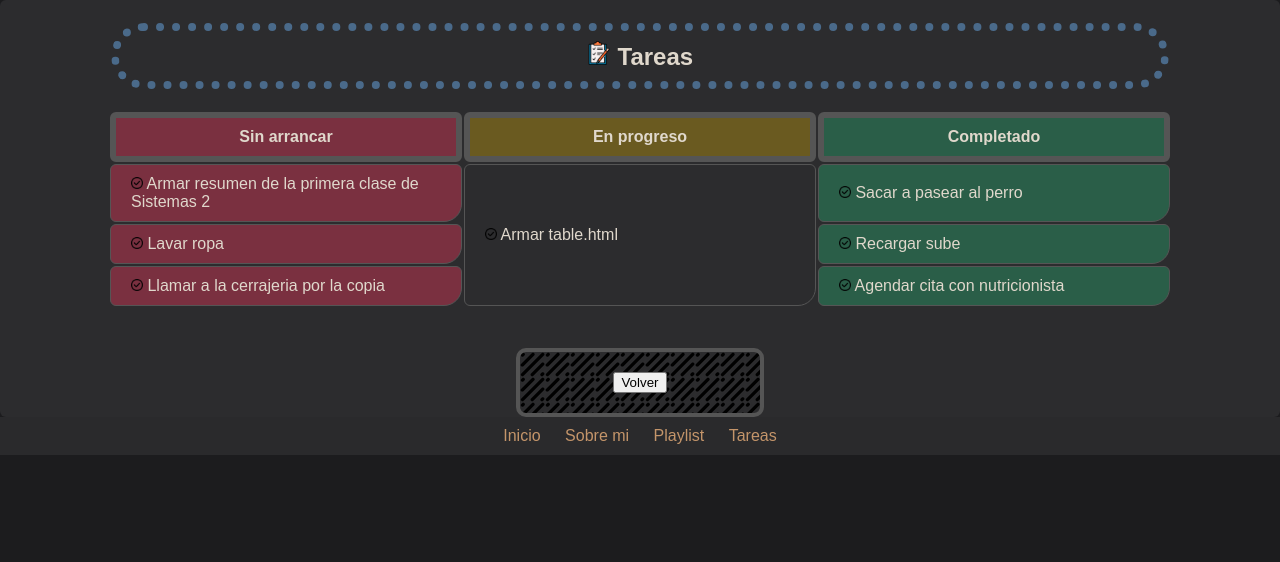
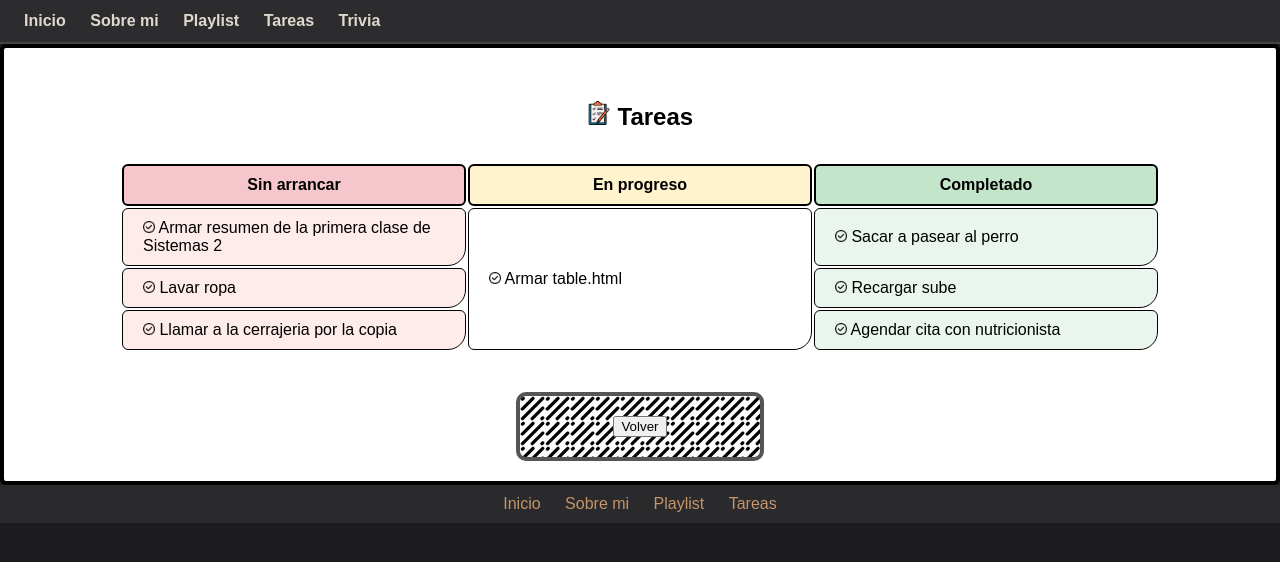
Before and after one commit to gochiguire/uade-diseno-web, a plain HTML site: page pages/table.html in a window 1280 px wide. Drawn offline with Linux system fonts and the light colour scheme.

Commit message:
actualizar tabla

```diff
--- a/estilos.css
+++ b/estilos.css
@@ -5,6 +5,29 @@
     margin: 0;
     padding: 0;
     box-sizing: border-box;
+}
+.site-header {
+    background-color: #2c2c2e;
+    border-bottom: 2px solid #444444;
+    padding: 12px 24px;
+}
+.site-header nav ul {
+    list-style: none;
+    margin: 0;
+    padding: 0;
+}
+.site-header nav ul li {
+    display: inline-block;
+    margin-right: 20px;
+}
+.site-header nav ul li a {
+    color: #e0d8cc;
+    text-decoration: none;
+    font-weight: bold;
+}
+.site-header nav ul li a:hover {
+    color: #ffffff;
+    text-decoration: underline;
 }
 p {
     color: #c8bfb4;
@@ -64,69 +87,68 @@
     margin-bottom: 10px;
 }
 .to-start-header {
-    background-color: #7a3040;
-    color: #e0d8cc;
+    background-color: #f5c6cb;
+    color: #000000;
     border-radius: 6px;
-    border-color: #555555;
+    border-color: #000000;
 }
 .in-progress-header {
-    background-color: #6a5a20;
-    color: #e0d8cc;
+    background-color: #fff3cd;
+    color: #000000;
     border-radius: 6px;
-    border-color: #555555;
+    border-color: #000000;
 }
 .completed-header {
-    background-color: #2a5e48;
-    color: #e0d8cc;
+    background-color: #c3e6cb;
+    color: #000000;
     border-radius: 6px;
 }
 .to-start-data {
-    background-color: #7a3040;
-    color: #e0d8cc;
+    background-color: #fdecea;
+    color: #000000;
     border-radius: 6px;
 }
 .completed-data {
-    background-color: #2a5e48;
-    color: #e0d8cc;
+    background-color: #eaf6ed;
+    color: #000000;
     border-radius: 6px;
 }
 .clear-section {
-    background-color: #2c2c2e;
-    color: #e0d8cc;
+    background-color: #ffffff;
+    color: #000000;
+    border: 4px solid #000000;
     border-radius: 6px;
+    padding: 20px;
 }
 .cell-header {
     padding: 10px 20px;
     width: 300px;
-    border-color: #555555;
+    border-color: #000000;
     border-radius: 6px;
-    border-width: 6px;
+    border-width: 2px;
     border-style: solid;
 }
 .cell-header:hover {
-    box-shadow: 0px 0px 10px rgba(0, 0, 0, 0.5);
+    box-shadow: 0px 0px 10px rgba(0, 0, 0, 0.3);
 }
 .cell-data {
     padding: 10px 20px;
     width: 300px;
     border-radius: 6px;
     border-bottom-right-radius: 18px;
-    border-color: #555555;
+    border-color: #000000;
     border-width: 1px;
     border-style: solid;
 }
 .cell-data:hover {
-    box-shadow: 0px 0px 10px rgba(0, 0, 0, 0.5);
+    box-shadow: 0px 0px 10px rgba(0, 0, 0, 0.3);
 }
 .task-table {
     padding-bottom: 40px;
 }
 .table-main-header {
     padding: 10px 20px;
-    border-width: 8px;
-    border-radius: 50px;
-    border-style: dotted;
-    border-color: #4a6a8a;
+    color: #000000;
 }
 .back-button-crazy {
     background-image: url("iconos/background.png");
--- a/pages/table.html
+++ b/pages/table.html
@@ -7,6 +7,17 @@
         <link rel="stylesheet" href="../estilos.css">
     </head>
     <body>
+        <header class="site-header">
+            <nav>
+                <ul>
+                    <li><a href="../index.html">Inicio</a></li>
+                    <li><a href="about.html">Sobre mi</a></li>
+                    <li><a href="playlist.html">Playlist</a></li>
+                    <li><a href="table.html">Tareas</a></li>
+                    <li><a href="../trivia/index.html">Trivia</a></li>
+                </ul>
+            </nav>
+        </header>
         <center>
             <section class="clear-section">
                 <table class="task-table">
```
